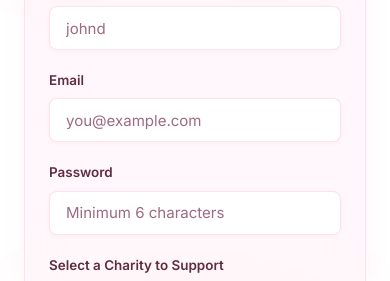
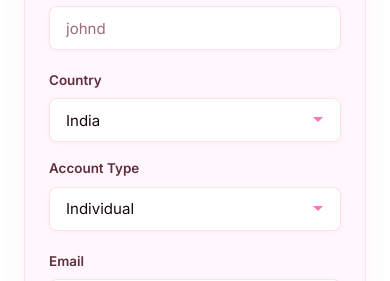
Before and after one commit to dvspranavreddy/digitalstake, a React (Vite) app in the folder client/: page /register in a window 390 px wide. Shown: the part 380-661 px from the top of the page. Built offline with nearby package versions, Linux system fonts and the light colour scheme; no server answers.

Commit message:
Changed responsiveness and made some important changes related to country.

```diff
--- a/client/src/components/Navbar.jsx
+++ b/client/src/components/Navbar.jsx
@@ -39,7 +39,7 @@ const Navbar = () => {
                 <>
                   <Link to="/admin"          className="nav-link nav-admin" onClick={() => setMenuOpen(false)}>Admin Dashboard</Link>
                   <div className="nav-user-section">
-                    <span className="nav-user-name nav-admin-badge">⚙ {user?.full_name}</span>
+                    <span className="nav-user-name nav-admin-badge">{user?.full_name}</span>
                     <button className="nav-btn-logout" onClick={handleLogout} id="logout-btn">Logout</button>
                   </div>
                 </>
--- a/client/src/pages/Admin.jsx
+++ b/client/src/pages/Admin.jsx
@@ -352,7 +352,7 @@ const Admin = () => {
 
         {/* Tabs */}
         <div className="admin-tabs">
-          {['analytics', 'users', 'subscriptions', 'draws', 'winners', 'charities'].map(t => (
+          {['analytics', 'users', 'subscriptions', 'draws', 'winners', 'charities', 'campaigns'].map(t => (
             <button
               key={t}
               className={`admin-tab ${tab === t ? 'active' : ''}`}
@@ -378,6 +378,8 @@ const Admin = () => {
                 <div className="analytics-card"><span className="ac-label">Charity Total</span><span className="ac-value ac-green">₹{(analytics.totalCharityContributions / 100).toLocaleString('en-IN')}</span></div>
                 <div className="analytics-card"><span className="ac-label">Total Draws</span><span className="ac-value">{analytics.totalDraws}</span></div>
                 <div className="analytics-card"><span className="ac-label">Published Draws</span><span className="ac-value">{analytics.publishedDraws}</span></div>
+                <div className="analytics-card"><span className="ac-label">Simulated Draws</span><span className="ac-value" style={{ color: '#8b5cf6' }}>{analytics.simulatedDraws}</span></div>
+                <div className="analytics-card"><span className="ac-label">Jackpot Rollover</span><span className="ac-value ac-gold">₹{(analytics.jackpotRollover / 100).toLocaleString('en-IN')}</span></div>
                 <div className="analytics-card"><span className="ac-label">Total Winners</span><span className="ac-value">{analytics.totalWinners}</span></div>
                 <div className="analytics-card"><span className="ac-label">Paid Out</span><span className="ac-value">₹{(analytics.totalPaidOut / 100).toLocaleString('en-IN')}</span></div>
                 <div className="analytics-card"><span className="ac-label">Suspended</span><span className="ac-value" style={{color:'var(--accent-red)'}}>{analytics.suspendedUsers}</span></div>
@@ -626,21 +628,35 @@ const Admin = () => {
               </>
             )}
 
+            {/* ─── Campaigns Tab (Placeholder) ─── */}
+            {tab === 'campaigns' && (
+              <div className="admin-actions-bar" style={{ display: 'flex', flexDirection: 'column', alignItems: 'center', justifyContent: 'center', background: 'rgba(96,165,250,0.03)', border: '1px dashed rgba(96,165,250,0.3)', padding: '4rem 2rem', borderRadius: '12px', marginBottom: '2rem', textAlign: 'center' }}>
+                <h3 style={{ margin: '0 0 1rem 0', color: '#3b82f6', fontSize: '1.5rem', display: 'flex', alignItems: 'center', gap: '0.75rem' }}>
+                  Campaign Module
+                  <span style={{ fontSize: '0.7rem', padding: '0.2rem 0.5rem', background: '#dbeafe', color: '#1d4ed8', borderRadius: '6px', textTransform: 'uppercase', fontWeight: '800' }}>Coming Soon</span>
+                </h3>
+                <p style={{ margin: '0 0 1.5rem 0', color: 'var(--text-secondary)', maxWidth: '540px', lineHeight: '1.6' }}>
+                  The structural database foundation for the Campaign Module has been prepared. Once activated, you will be able to manage promotional codes, multi-country localization variants, corporate group invitations, and specialized charity routing algorithms from this dashboard.
+                </p>
+                <button className="btn-primary" disabled style={{ opacity: 0.6, cursor: 'not-allowed', background: '#94a3b8', borderColor: '#94a3b8' }}>Module Inactive</button>
+              </div>
+            )}
+
             {/* ─── Draws Tab ─── */}
             {tab === 'draws' && (
               <>
                 <div className="admin-actions-bar" style={{ display: 'flex', gap: '1.5rem', alignItems: 'center', flexWrap: 'wrap', background: 'rgba(225, 29, 72, 0.03)', border: '1px solid rgba(225, 29, 72, 0.15)', padding: '1.5rem', borderRadius: '12px', marginBottom: '2rem' }}>
-                  <div style={{ flex: 1 }}>
-                    <h3 style={{ margin: '0 0 0.5rem 0', display: 'flex', alignItems: 'center', gap: '0.5rem' }}>
+                  <div style={{ flex: '1 1 240px' }}>
+                    <h3 style={{ margin: '0 0 0.5rem 0', display: 'flex', alignItems: 'center', gap: '0.5rem', flexWrap: 'wrap' }}>
                       Draw Simulation
-                      {pendingJackpot > 0 && <span style={{ background: '#fef3c7', color: '#92400e', fontSize: '0.75rem', padding: '0.2rem 0.6rem', borderRadius: '20px', border: '1px solid #f59e0b' }}>
+                      {pendingJackpot > 0 && <span style={{ background: '#fef3c7', color: '#92400e', fontSize: '0.75rem', padding: '0.2rem 0.6rem', borderRadius: '20px', border: '1px solid #f59e0b', whiteSpace: 'nowrap' }}>
                         Rollover: ₹{(pendingJackpot / 100).toLocaleString('en-IN')}
                       </span>}
                     </h3>
                     <p style={{ margin: 0, fontSize: '0.85rem', color: 'var(--text-muted)' }}>Run a monthly simulation to calculate prizes before publishing results.</p>
                   </div>
 
-                  <div style={{ display: 'flex', alignItems: 'center', gap: '1rem' }}>
+                  <div style={{ display: 'flex', alignItems: 'center', gap: '1rem', flexWrap: 'wrap' }}>
                     <div className="draw-logic-selector">
                       <select value={drawLogic} onChange={(e) => setDrawLogic(e.target.value)}>
                         <option value="random">Random (Standard Lottery)</option>
--- a/client/src/pages/Register.jsx
+++ b/client/src/pages/Register.jsx
@@ -12,6 +12,9 @@ const Register = () => {
     nickname: '',
     charity_id: '',
     charity_contribution_pct: 10,
+    country: 'IN',
+    account_type: 'individual',
+    company_name: '',
   });
   const [charities, setCharities] = useState([]);
   const [error, setError] = useState('');
@@ -79,6 +82,52 @@ const Register = () => {
                 />
               </div>
             </div>
+
+            <div className="form-row">
+              <div className="form-group">
+                <label htmlFor="country">Country</label>
+                <select
+                  id="country"
+                  value={form.country}
+                  onChange={e => setForm({ ...form, country: e.target.value })}
+                  required
+                >
+                  <option value="IN">India</option>
+                  <option value="US">United States</option>
+                  <option value="GB">United Kingdom</option>
+                  <option value="CA">Canada</option>
+                  <option value="AU">Australia</option>
+                  <option value="OTHER">Other</option>
+                </select>
+              </div>
+              <div className="form-group">
+                <label htmlFor="account_type">Account Type</label>
+                <select
+                  id="account_type"
+                  value={form.account_type}
+                  onChange={e => setForm({ ...form, account_type: e.target.value, company_name: '' })}
+                  required
+                >
+                  <option value="individual">Individual</option>
+                  <option value="corporate">Corporate / Team</option>
+                </select>
+              </div>
+            </div>
+
+            {form.account_type === 'corporate' && (
+              <div className="form-group" style={{ animation: 'fadeInUp 0.3s ease' }}>
+                <label htmlFor="company_name">Company / Team Name</label>
+                <input
+                  id="company_name"
+                  type="text"
+                  value={form.company_name}
+                  onChange={e => setForm({ ...form, company_name: e.target.value })}
+                  placeholder="Acme Corp"
+                  required
+                />
+              </div>
+            )}
+
             <div className="form-group">
               <label htmlFor="reg-email">Email</label>
               <input
```
Also changed, not shown: client/vercel.json (added), 2 other files (tests, documents, lock files or other folders).
